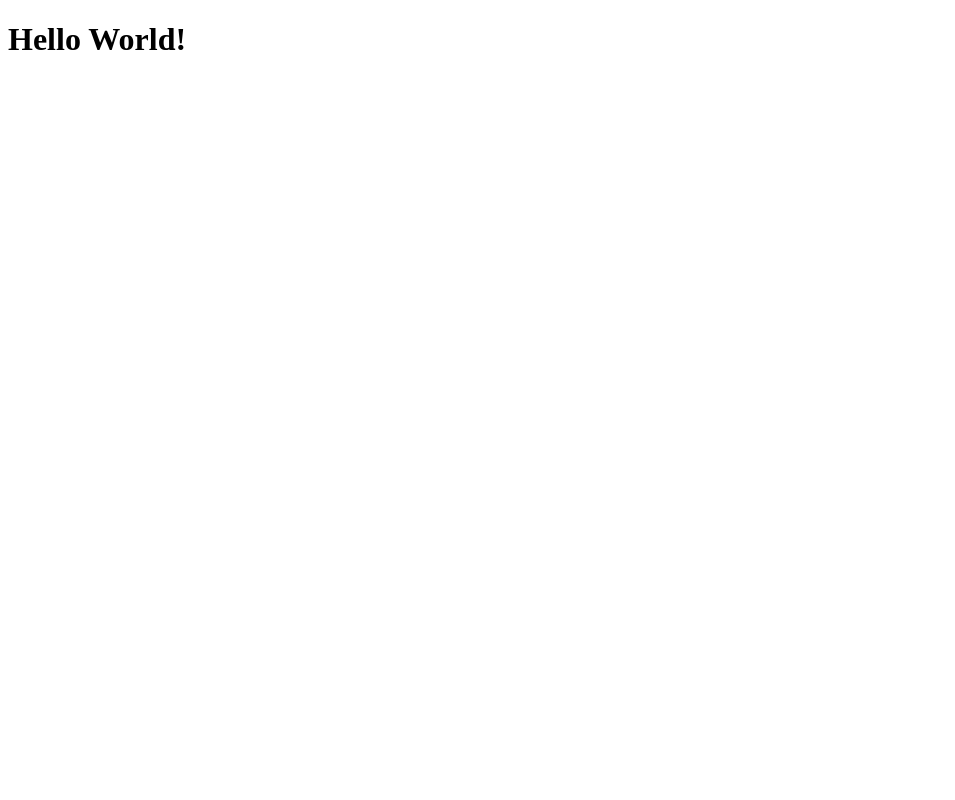
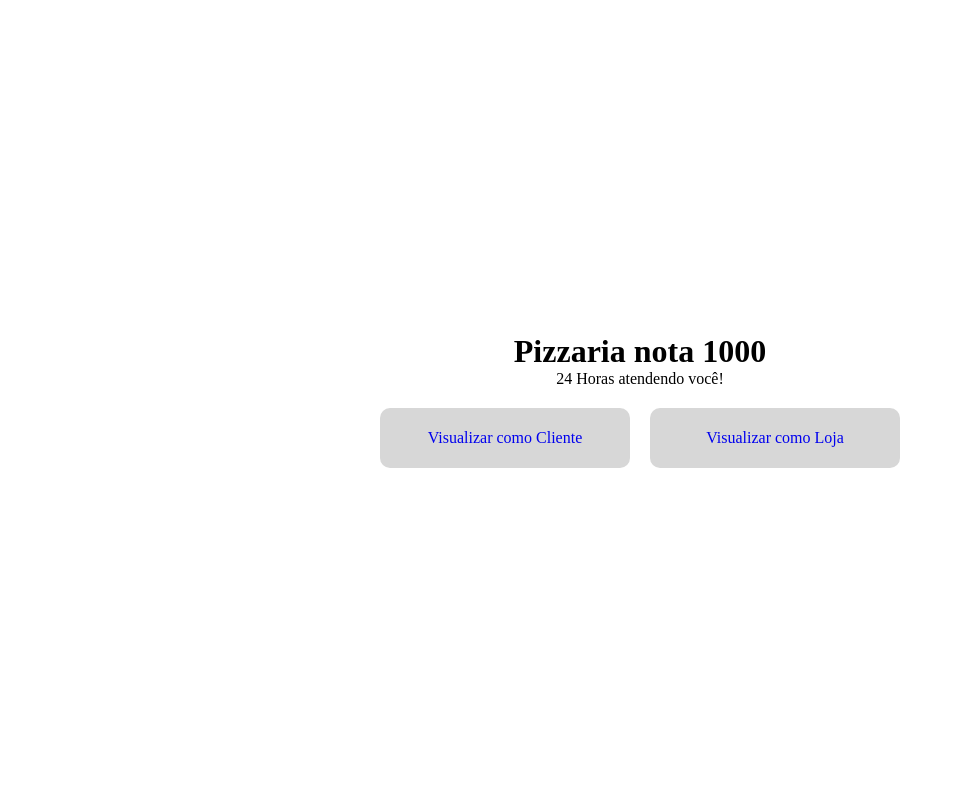
Before and after one commit to Edmar-Sousa/IA-p0-primeiro-fluxo-com-llm, a FastAPI app: page / in a window 1280 px wide. Before the commit the part shown is almost empty. Shown: the whole page, without its empty margins (0-955 px from the left). Run offline with FastAPI, Linux system fonts and the light colour scheme; parts of the project's set-up code (start-up, migrations or seed data) failed here and were passed over.

Commit message:
feat: basic html page

```diff
--- /dev/null
+++ b/src/web/public/index.css
@@ -0,0 +1,58 @@
+* {
+    margin: 0;
+    padding: 0;
+    box-sizing: border-box;
+}
+
+body, html {
+    overflow-x: hidden;
+    height: 100%;
+}
+
+.main-container {
+    width: 100vw;
+    height: 100%;
+    padding: 20px;
+}
+
+.view-mode {
+    width: 100%;
+    height: 100%;
+
+
+    display: flex;
+    flex-direction: column;
+    align-items: center;
+    justify-content: center;
+
+    gap: 20px;
+}
+
+.view-mode .buttons-container {
+    width: 100%;
+
+    display: flex;
+    align-items: center;
+    justify-content: center;
+
+    gap: 20px;
+}
+
+.view-mode .buttons-container a {
+    display: inline-block;
+
+    width: 100%;
+    max-width: 250px;
+    height: 60px;
+    line-height: 60px;
+    text-align: center;
+    text-decoration: none;
+
+    background: #d7d7d7;
+    border: none;
+    border-radius: 10px;
+}
+
+.view-mode .title-container p {
+    text-align: center;
+}
--- a/src/web/templates/index.html
+++ b/src/web/templates/index.html
@@ -4,8 +4,29 @@
     <meta charset="UTF-8">
     <meta name="viewport" content="width=device-width, initial-scale=1.0">
     <title>P0 - Primeiro Fluxo Com IA</title>
+
+    <link rel="stylesheet" href="/static/index.css" />
 </head>
 <body>
-    <h1>Hello World!</h1>
+
+    <main class="main-container">
+        <div class="view-mode">
+            <div class="title-container">
+                <h1>Pizzaria nota 1000</h1>
+                <p>24 Horas atendendo você!</p>
+            </div>
+
+            <div class="buttons-container">
+                <a class="link-btn" href="/client">
+                    Visualizar como Cliente
+                </a>
+
+                <a class="link-btn" href="/store">
+                    Visualizar como Loja
+                </a>
+            </div>
+        </div>
+    </main>
+
 </body>
 </html>
```
